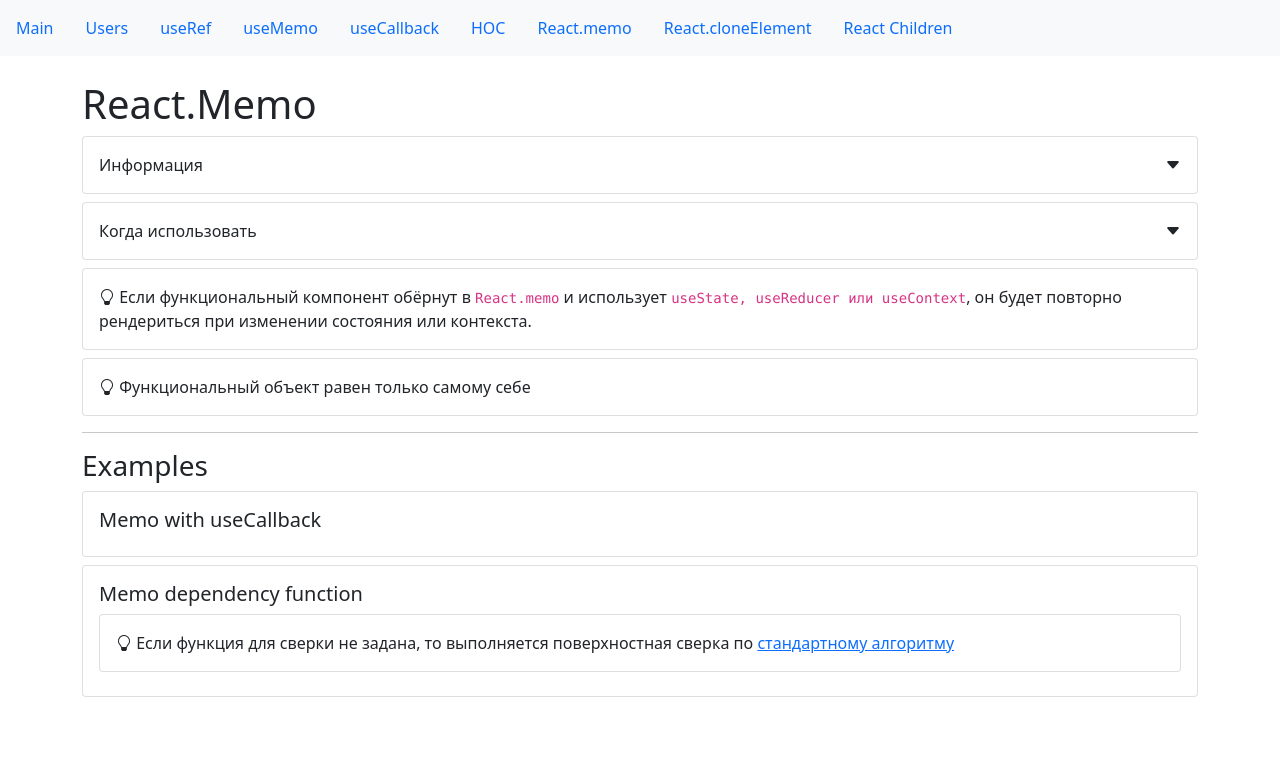
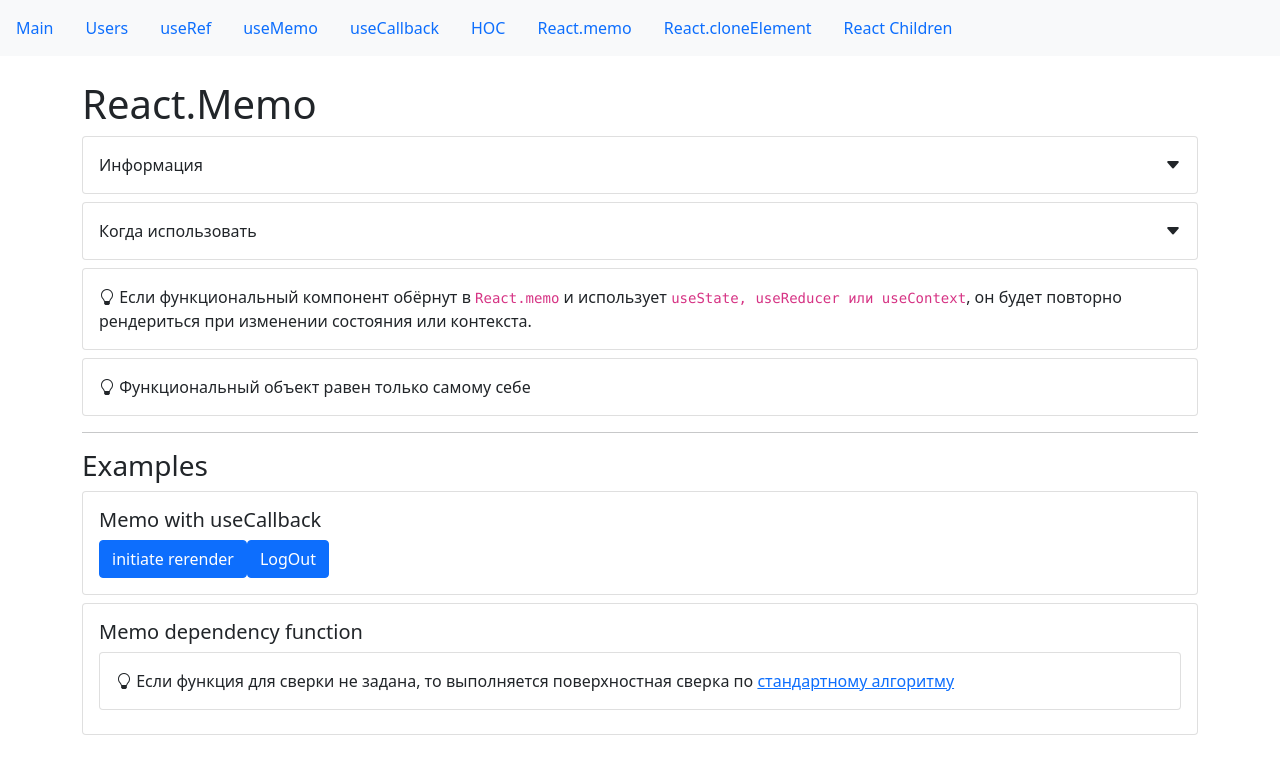
Before and after one commit to eximenz/react-hooks-for-fast-company-project, a React (Create React App) app: page /memo in a window 1280 px wide. Shown: the top 774 px of the page. Built offline with nearby package versions, Linux system fonts and the light colour scheme.

Commit message:
added react.memo hook

```diff
--- a/src/app/components/examples/memo/memoWithUseCallbackExample.jsx
+++ b/src/app/components/examples/memo/memoWithUseCallbackExample.jsx
@@ -1,5 +1,47 @@
+import React, { useCallback, useEffect, useState } from "react";
+import PropTypes from "prop-types";
+
+const LogOutButton = ({ onLogOut }) => {
+    useEffect(() => {
+        console.log("render button");
+    });
+    return (
+        <button className="btn btn-primary" onClick={onLogOut}>
+            LogOut
+        </button>
+    );
+};
+
+LogOutButton.propTypes = {
+    onLogOut: PropTypes.func
+};
+
+function areEqual(prevState, nextState) {
+    if (prevState.onLogOut !== nextState.onLogOut) {
+        return false;
+    }
+    return true;
+}
+
+const MemoizedLogOutButton = React.memo(LogOutButton, areEqual);
+
 const MemoWithUseCallbackExample = (props) => {
-    return null;
+    const [state, setState] = useState(false);
+    const handleLogOut = useCallback(() => {
+        localStorage.removeItem("auth");
+    }, [props]);
+
+    return (
+        <>
+            <button
+                className="btn btn-primary"
+                onClick={() => setState(!state)}
+            >
+                initiate rerender
+            </button>
+            <MemoizedLogOutButton onLogOut={handleLogOut} />
+        </>
+    );
 };
 
 export default MemoWithUseCallbackExample;
```
